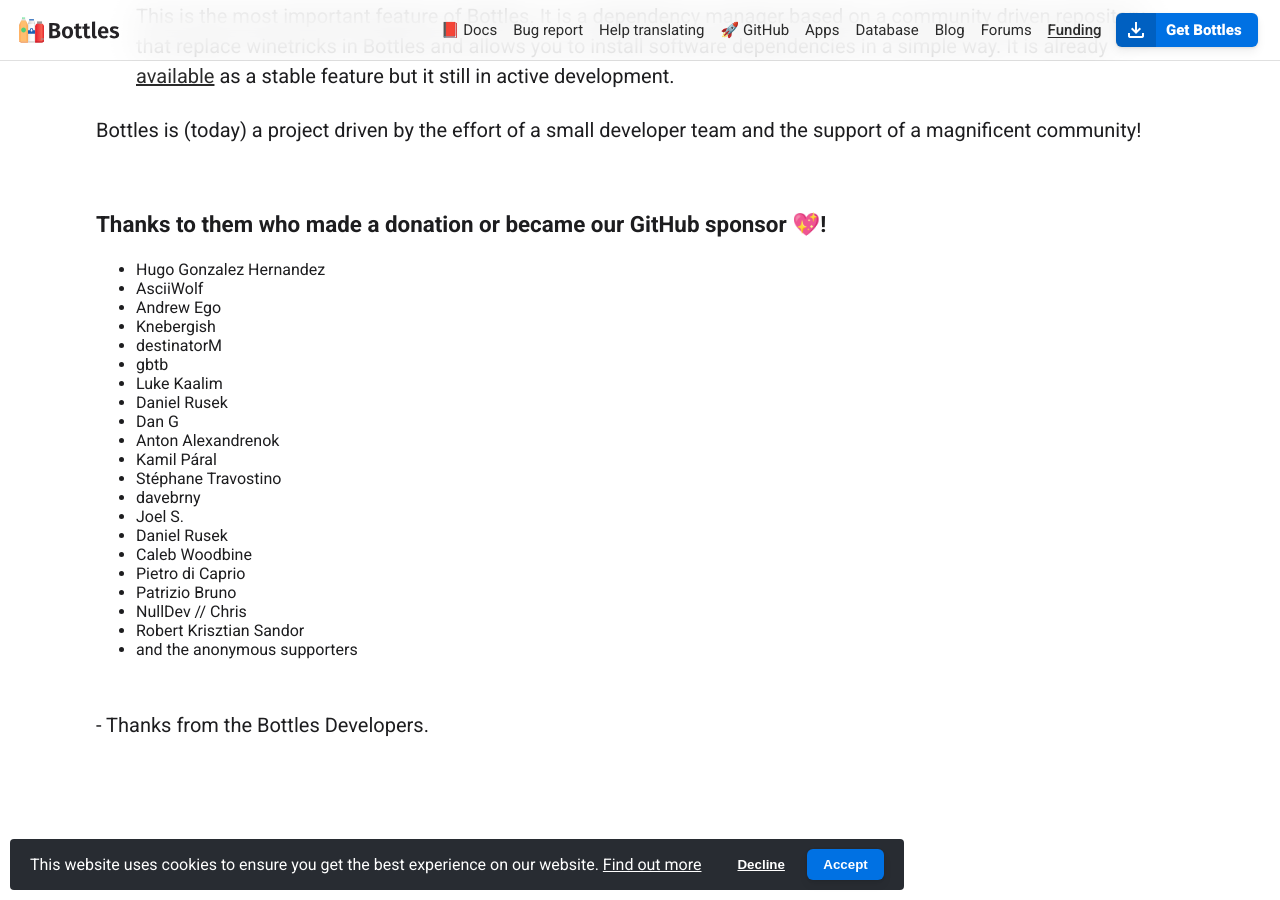
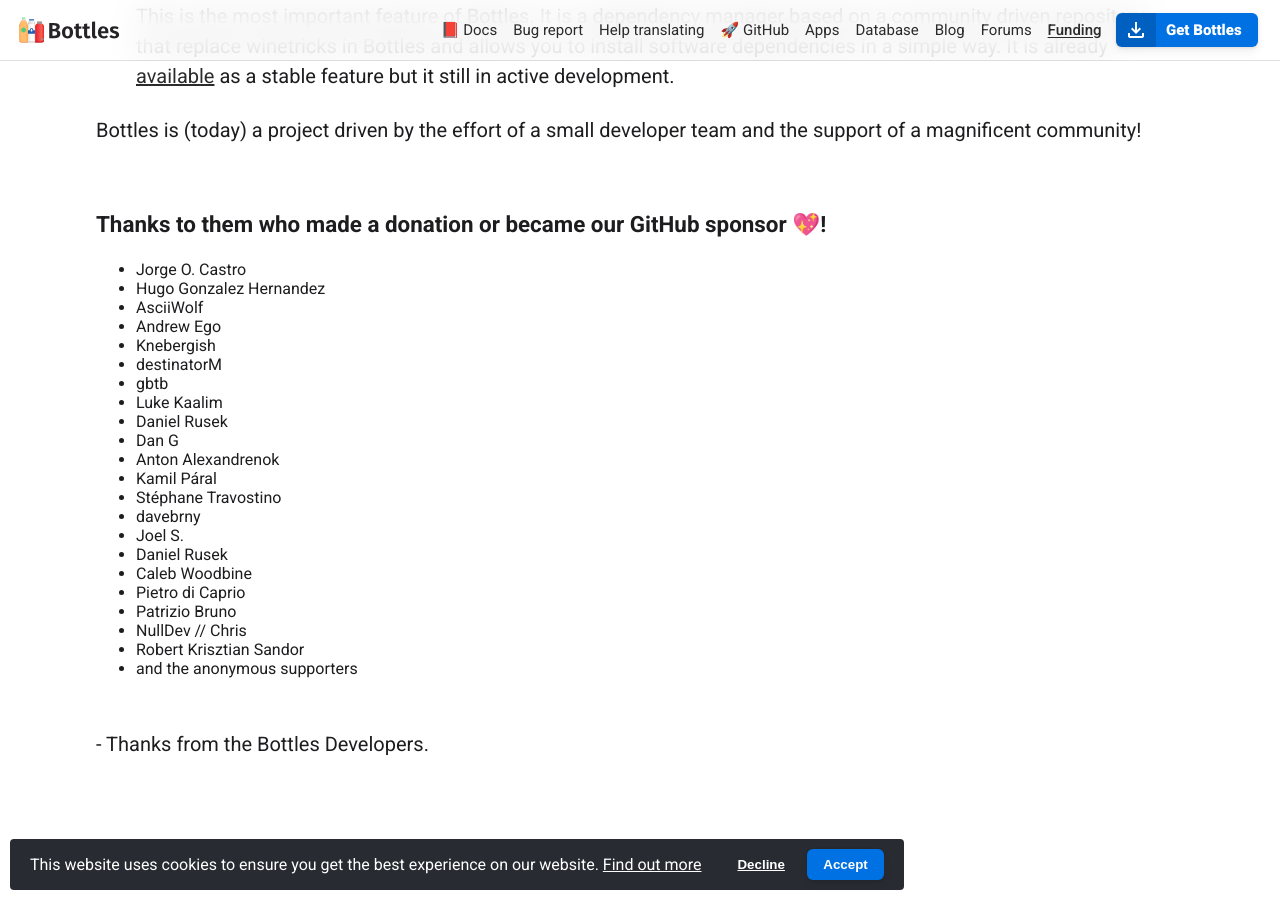
Before and after one commit to bottlesdevs/website, a Jekyll site: the page built from funding.md, in a window 1280 px wide and 900 px high, scrolled down 964 px. Built offline with Jekyll 4.4.1, drawn with Linux system fonts in a browser that asks for light colours; nearby versions of some CDN libraries; comment, search, counter and statistics services are not loaded.

Commit message:
Update funding.md
Added Jorge O. Castro

```diff
--- a/funding.md
+++ b/funding.md
@@ -67,6 +67,7 @@
     <br />
     <h3>Thanks to them who made a donation or became our GitHub sponsor 💖!</h3>
     <ul>
+      <li>Jorge O. Castro</li>
       <li>Hugo Gonzalez Hernandez</li>
       <li>AsciiWolf</li>
       <li>Andrew Ego</li>
```
